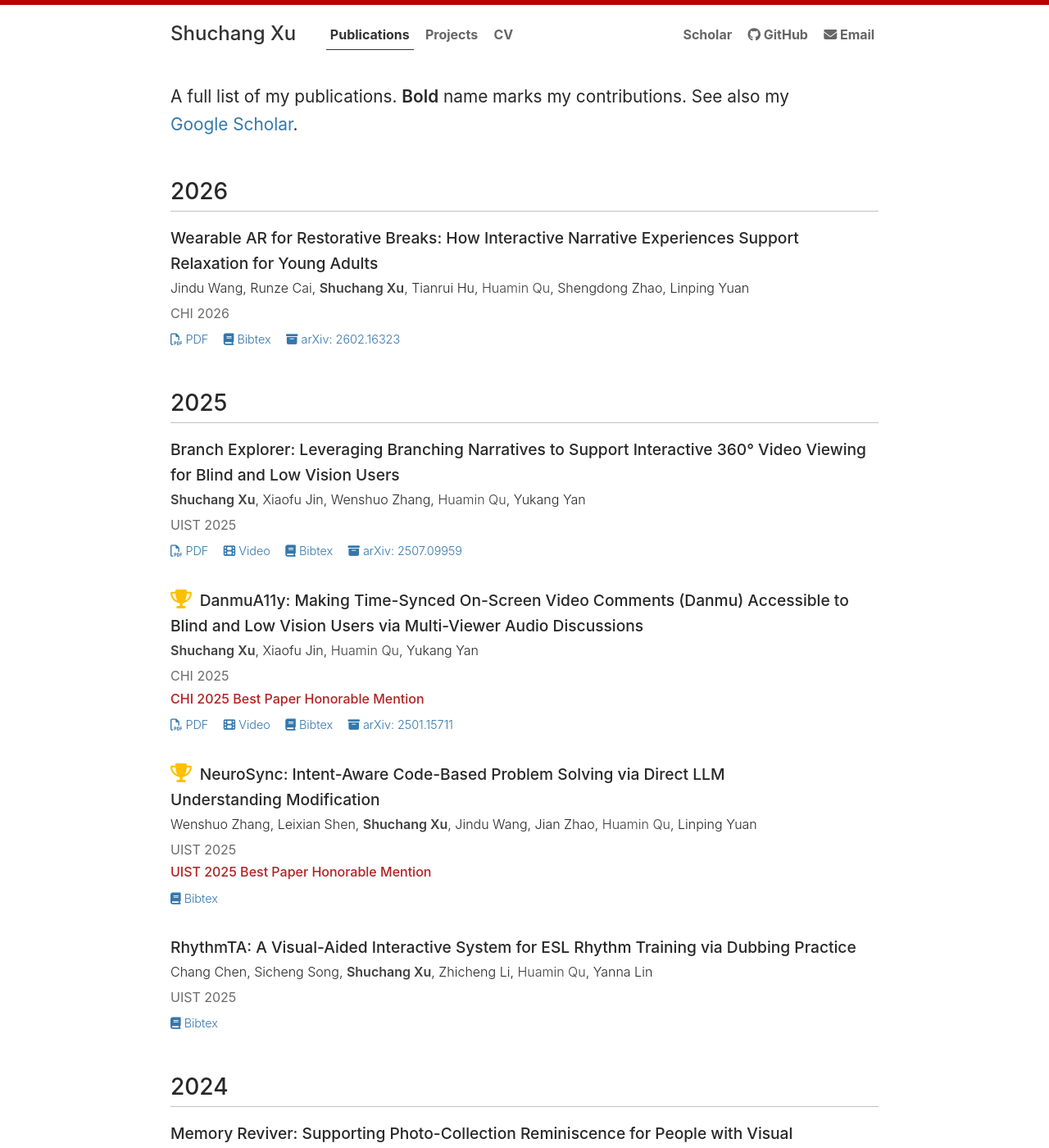
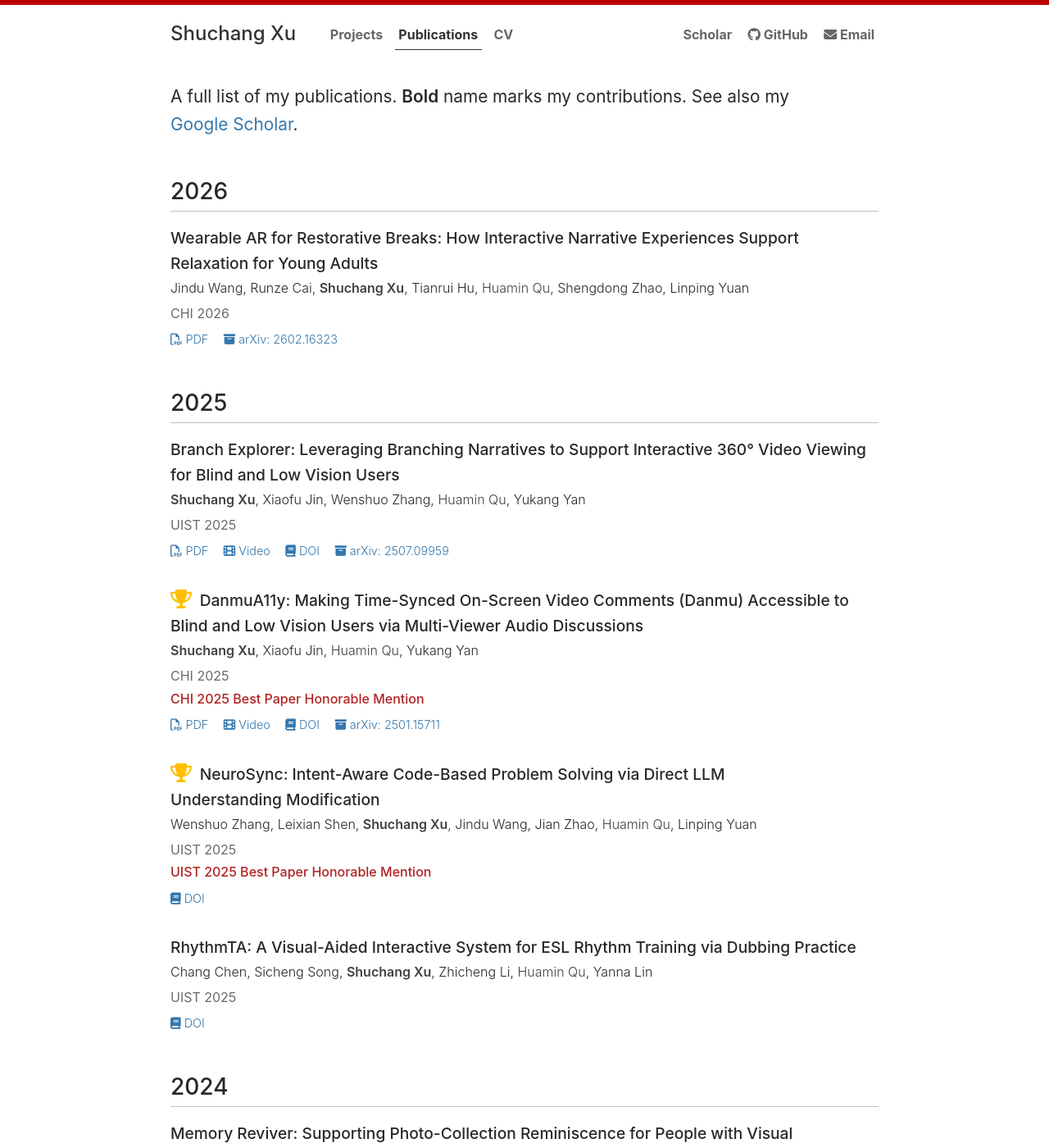
Before and after one commit to ShuchangXu/ShuchangXu.github.io, a Jekyll site: the page built from publications.md, in a window 1280 px wide and 1400 px high. Shown: the whole window at 82% size. Built offline with Jekyll 4.4.1, drawn with Linux system fonts in a browser that asks for light colours; a style sheet for code colours, icons or effects is not loaded; some of the changed text lies outside the part shown.

Commit message:
Reorder nav (Projects before Publications); link DOI instead of Bibtex
Co-Authored-By: Claude Opus 4.8 <noreply@anthropic.com>

```diff
--- a/_includes/header.html
+++ b/_includes/header.html
@@ -3,8 +3,8 @@
   <nav class="container">
     <a class="site-title" href="{{ absolute_url }}/">{{ site.title }}</a>
 
+    <a href="{{ '/projects/' | relative_url }}" {% if current[1] == 'projects' %}aria-current="page"{% endif %}>Projects</a>
     <a href="{{ '/publications/' | relative_url }}" {% if current[1] == 'publications' %}aria-current="page"{% endif %}>Publications</a>
-    <a href="{{ '/projects/' | relative_url }}" {% if current[1] == 'projects' %}aria-current="page"{% endif %}>Projects</a>
     <a href="{{ '/cv/' | relative_url }}" {% if current[1] == 'cv' %}aria-current="page"{% endif %}>CV</a>
 
     <span class="external">
--- a/_includes/publication.html
+++ b/_includes/publication.html
@@ -35,9 +35,7 @@
       <a href="{{ pub.slides }}"><i class="fas fa-window-maximize" aria-hidden="true"></i> Slides</a>
     {% endif %}
     {% if pub.doi %}
-      <a href="https://www.doi2bib.org/bib/{{ pub.doi }}"><i class="fas fa-book" aria-hidden="true"></i> Bibtex</a>
-    {% elsif pub.arxiv %}
-      <a href="https://arxiv2bibtex.org/?q={{ pub.arxiv | cgi_escape }}"><i class="fas fa-book" aria-hidden="true"></i> Bibtex</a>
+      <a href="https://doi.org/{{ pub.doi }}"><i class="fas fa-book" aria-hidden="true"></i> DOI</a>
     {% endif %}
     {% if pub.arxiv %}
       <a href="https://arxiv.org/abs/{{ pub.arxiv }}"><i class="fas fa-archive" aria-hidden="true"></i> arXiv: {{ pub.arxiv }}</a>
```
